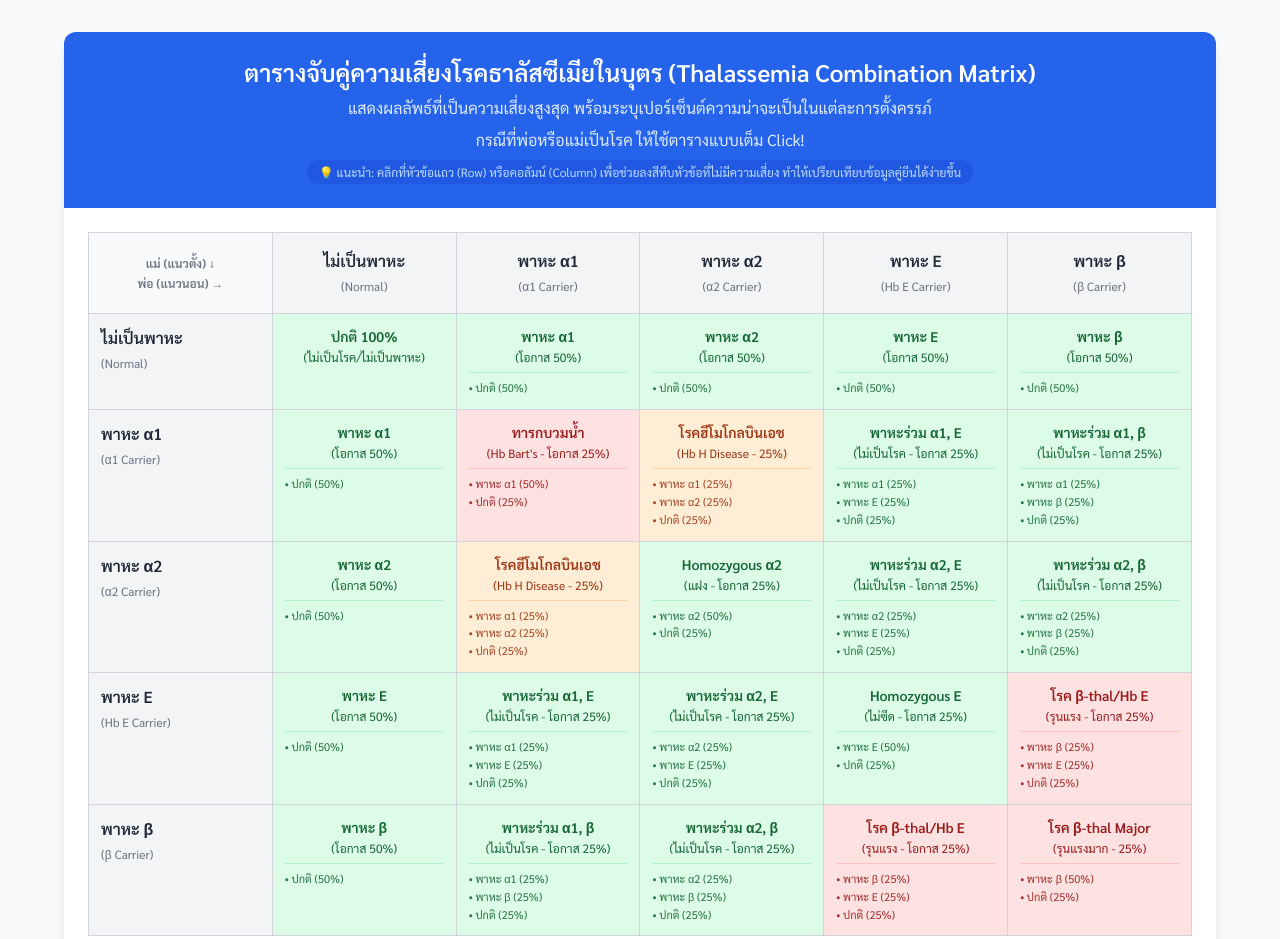
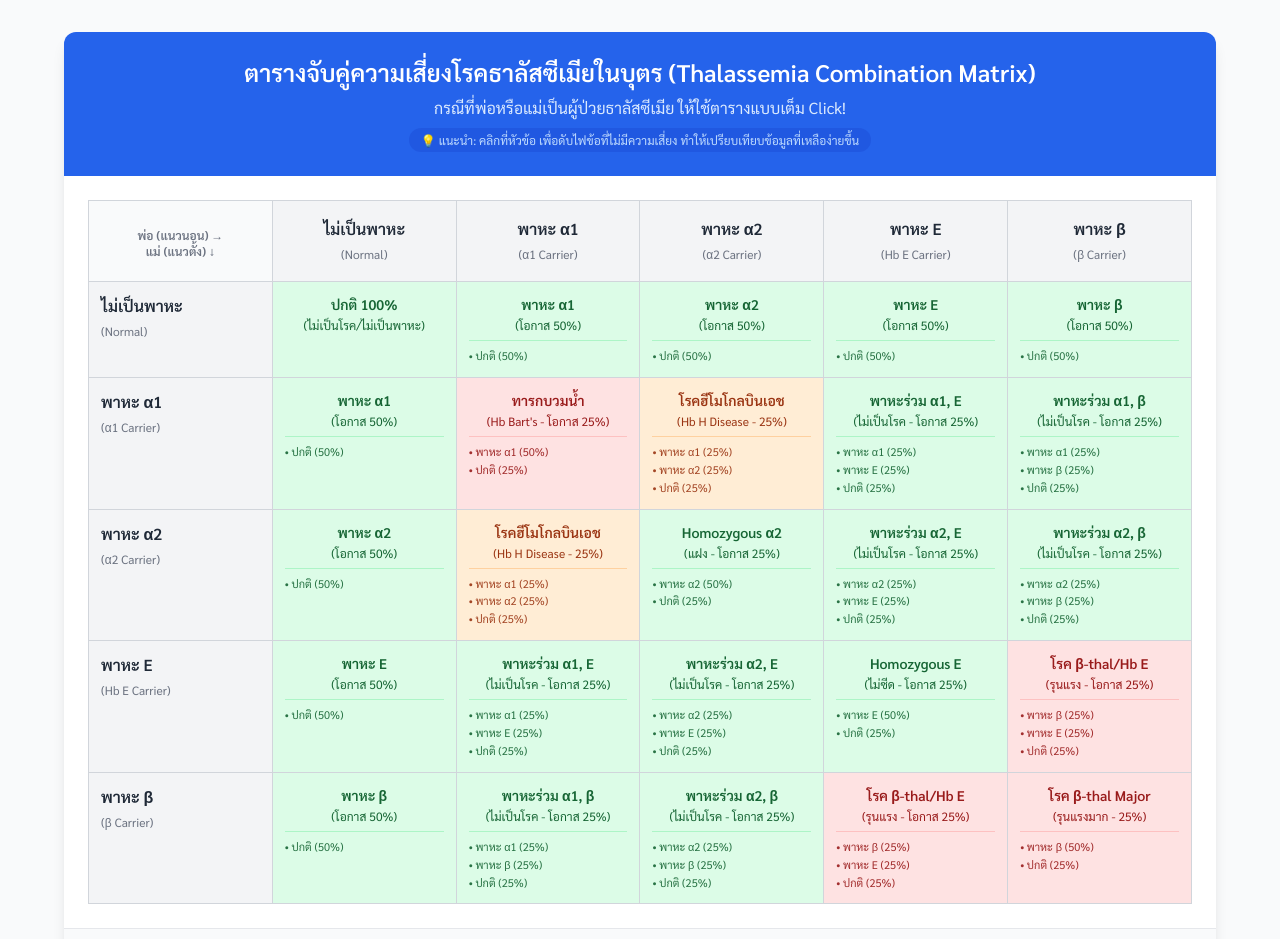
Before and after one commit to Aigineer/Thai-Thal-Matrix, a plain HTML site: page index.html in a window 1280 px wide. Shown: the top 939 px of the page. Drawn offline with nearby package versions, Linux system fonts and the light colour scheme.

Commit message:
Update index.html

```diff
--- a/index.html
+++ b/index.html
@@ -49,9 +49,8 @@
     <div class="max-w-6xl mx-auto bg-white rounded-xl shadow-lg overflow-hidden">
         <div class="p-6 bg-blue-600 text-white text-center">
             <h1 class="text-2xl font-bold">ตารางจับคู่ความเสี่ยงโรคธาลัสซีเมียในบุตร (Thalassemia Combination Matrix)</h1>
-            <p class="text-blue-100 mt-2">แสดงผลลัพธ์ที่เป็นความเสี่ยงสูงสุด พร้อมระบุเปอร์เซ็นต์ความน่าจะเป็นในแต่ละการตั้งครรภ์</p>
-            <p class="text-blue-100 mt-2">กรณีที่พ่อหรือแม่เป็นโรค ให้ใช้ตารางแบบเต็ม <a href="https://aigineer.github.io/Thai-Thal-Matrix/thal-matrix-full-spectrum.html"> Click! </a></p>
-            <p class="text-xs text-blue-200 mt-2 bg-blue-700/50 inline-block px-3 py-1 rounded-full">💡 แนะนำ: คลิกที่หัวข้อแถว (Row) หรือคอลัมน์ (Column) เพื่อช่วยลงสีทึบหัวข้อที่ไม่มีความเสี่ยง ทำให้เปรียบเทียบข้อมูลคู่ยีนได้ง่ายขึ้น</p>
+            <p class="text-blue-100 mt-2">กรณีที่พ่อหรือแม่เป็นผู้ป่วยธาลัสซีเมีย ให้ใช้ตารางแบบเต็ม <a href="https://aigineer.github.io/Thai-Thal-Matrix/thal-matrix-full-spectrum.html"> Click! </a></p>
+            <p class="text-xs text-blue-200 mt-2 bg-blue-700/50 inline-block px-3 py-1 rounded-full">💡 แนะนำ: คลิกที่หัวข้อ เพื่อดับไฟข้อที่ไม่มีความเสี่ยง ทำให้เปรียบเทียบข้อมูลที่เหลือง่ายขึ้น</p>
         </div>
 
         <div class="p-6 overflow-x-auto">
@@ -59,8 +58,8 @@
                 <thead>
                     <tr>
                         <th class="border border-gray-300 p-4 w-1/6 bg-gray-50 select-none">
+                            <div class="text-xs text-gray-500 font-semibold mt-1">พ่อ (แนวนอน) &rarr;</div>
                             <div class="text-xs text-gray-500 font-semibold">แม่ (แนวตั้ง) &darr;</div>
-                            <div class="text-xs text-gray-500 font-semibold mt-1">พ่อ (แนวนอน) &rarr;</div>
                         </th>
                         <th class="border border-gray-300 p-4 header-cell w-1/6 cursor-pointer hover:bg-gray-200 active:bg-gray-300 transition-all duration-150 select-none" data-col-toggle="1">
                             ไม่เป็นพาหะ<br><span class="text-xs font-normal text-gray-500">(Normal)</span>
```
